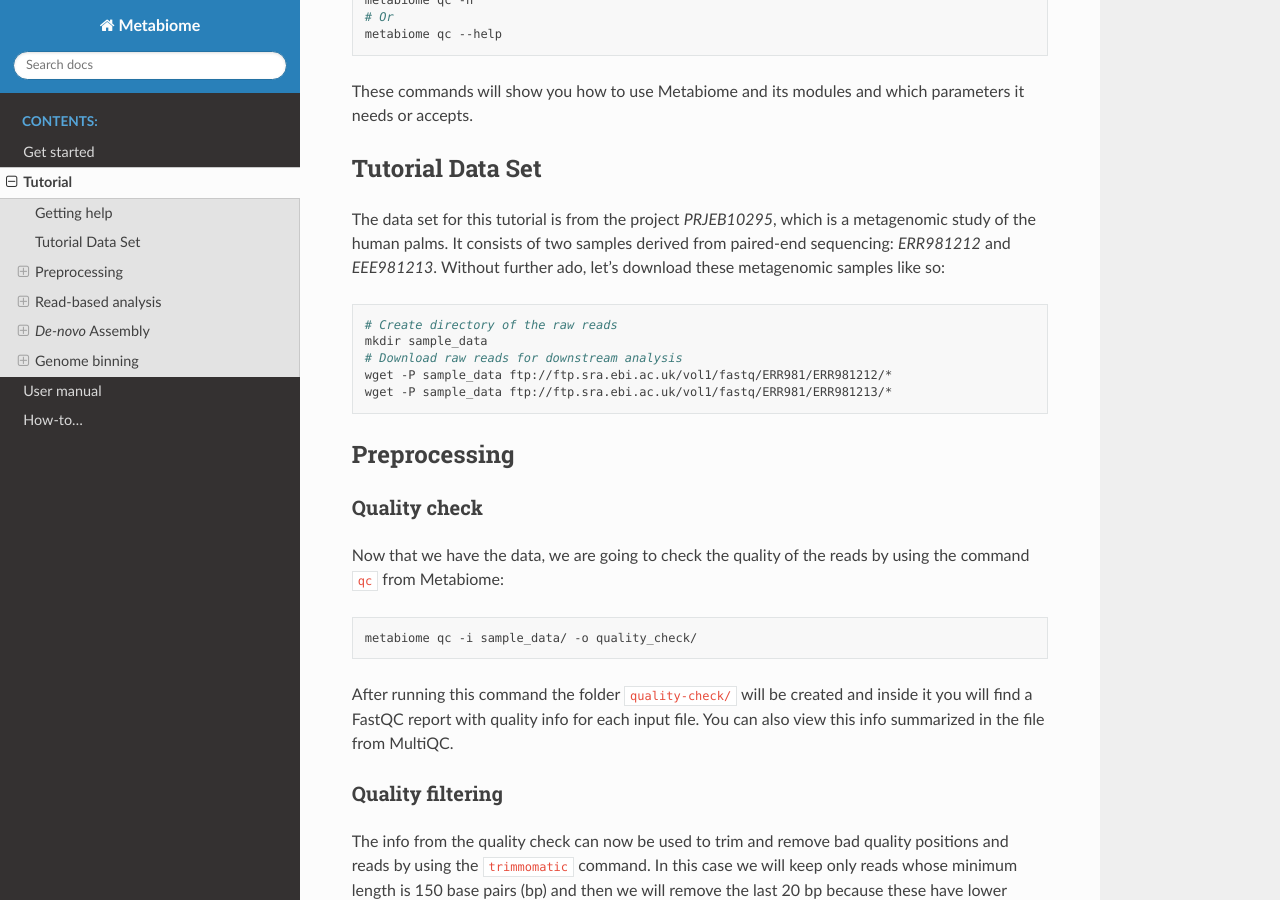
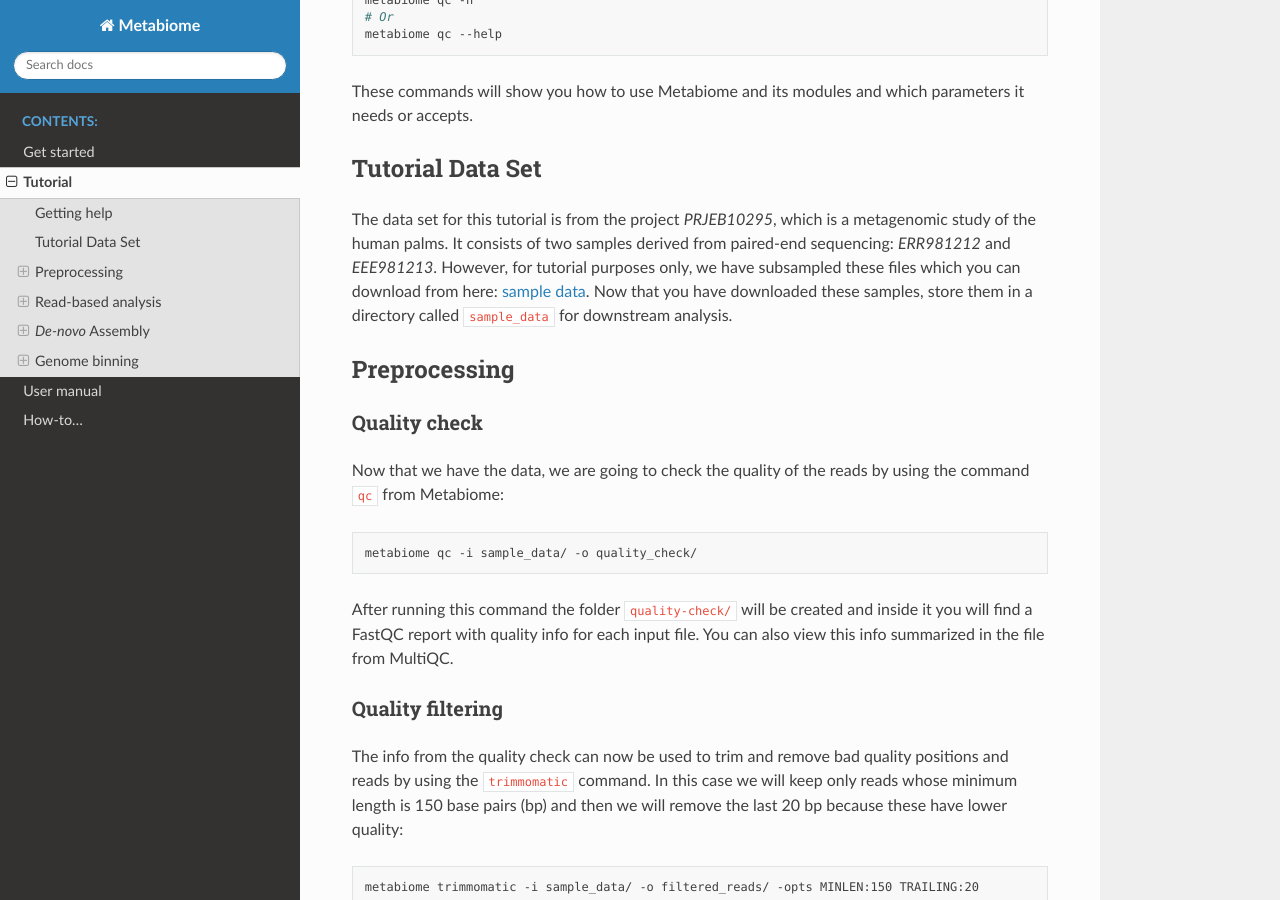
Before and after one commit to Nesper94/Metabiome, a Sphinx documentation site: the page built from documentation/source/tutorial.rst, in a window 1280 px wide and 900 px high, scrolled down 1030 px. Built offline with Sphinx 7.4.7 and the Read the Docs theme 2.0.0, drawn with Linux system fonts in a browser that asks for light colours.

Commit message:
Add the subsampled files to the Tutorial Data Set section
-Add the link to the subsampled files  in the Tutorial Data Set section.

```diff
--- a/documentation/source/tutorial.rst
+++ b/documentation/source/tutorial.rst
@@ -53,16 +53,11 @@ Tutorial Data Set
 
 The  data set for this tutorial is from the project *PRJEB10295*, which is
 a metagenomic study of the human palms. It consists of two samples derived
-from paired-end sequencing: *ERR981212* and *EEE981213*. Without further ado,
-let's download these metagenomic samples like so:
-
-.. code-block:: bash
-
-    # Create directory of the raw reads
-    mkdir sample_data
-    # Download raw reads for downstream analysis
-    wget -P sample_data ftp://ftp.sra.ebi.ac.uk/vol1/fastq/ERR981/ERR981212/*
-    wget -P sample_data ftp://ftp.sra.ebi.ac.uk/vol1/fastq/ERR981/ERR981213/*
+from paired-end sequencing: *ERR981212* and *EEE981213*. However, for tutorial
+purposes only, we have subsampled these files which you can download from here:
+`sample data <https://drive.google.com/drive/folders/1TxZPUrRVkoRa8rJNHiOx1sm7GdYN__5y?usp=sharing>`_.
+Now that you have downloaded these samples, store them in a directory called
+:file:`sample_data` for downstream analysis.
 
 Preprocessing
 *************
```
